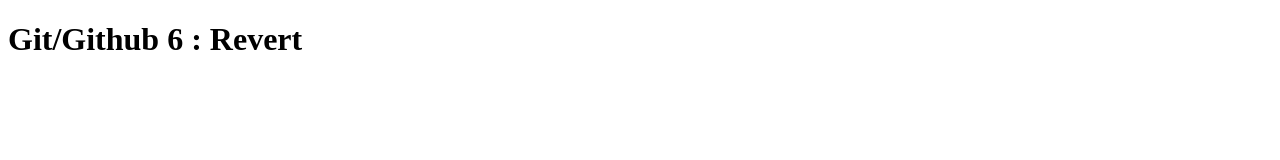
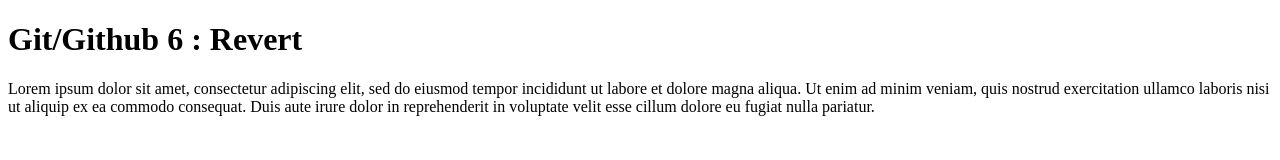
Before and after one commit to Abouault/my-website-oops, a plain HTML site: page index.html in a window 1280 px wide. Drawn offline with Linux system fonts and the light colour scheme.

Commit message:
add paragraphs

```diff
--- a/index.html
+++ b/index.html
@@ -6,5 +6,8 @@
   </head>
   <body>
     <h1>Git/Github 6 : Revert</h1>
+    <p>Lorem ipsum dolor sit amet, consectetur adipiscing elit, sed do eiusmod tempor incididunt ut labore et dolore magna aliqua.
+        Ut enim ad minim veniam, quis nostrud exercitation ullamco laboris nisi ut aliquip ex ea commodo consequat.
+        Duis aute irure dolor in reprehenderit in voluptate velit esse cillum dolore eu fugiat nulla pariatur.</p>
   </body>
 </html>
```
